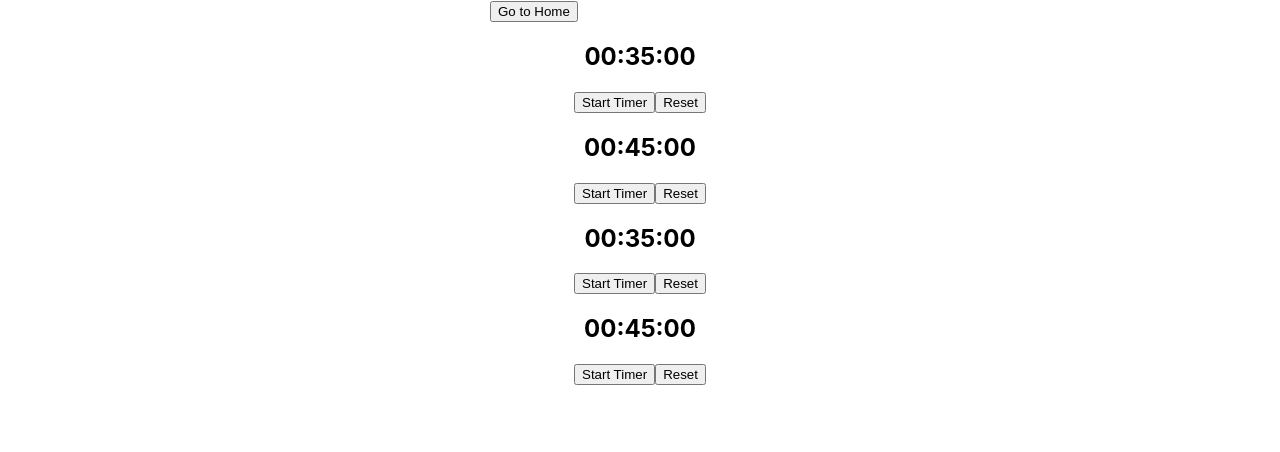
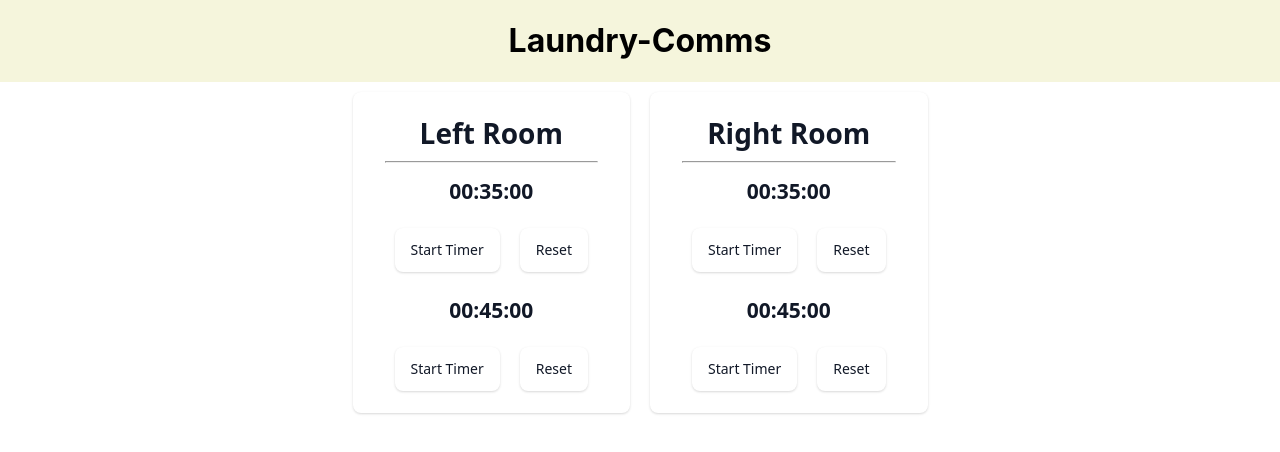
Before and after one commit to lukewangm/laundry-coms, a React (Create React App) app: page /Timers in a window 1280 px wide. Shown: the top 452 px of the page. Built offline with nearby package versions, Linux system fonts and the light colour scheme; no server answers.

Commit message:
css files

```diff
--- a/package.json
+++ b/package.json
@@ -3,6 +3,7 @@
   "version": "0.1.0",
   "private": true,
   "dependencies": {
+    "@getbrevo/brevo": "^2.0.0-beta.4",
     "@testing-library/jest-dom": "^5.17.0",
     "@testing-library/react": "^13.4.0",
     "@testing-library/user-event": "^13.5.0",
@@ -10,6 +11,8 @@
     "react-dom": "^18.2.0",
     "react-router-dom": "^6.22.1",
     "react-scripts": "5.0.1",
+    "sib-api-v3-sdk": "^8.5.0",
+    "uuid": "^9.0.1",
     "web-vitals": "^2.1.4"
   },
   "scripts": {
--- a/src/App.js
+++ b/src/App.js
@@ -7,7 +7,8 @@ import {useEffect} from "react";
 
 function App() {
     useEffect(() => {
-        const socket = new WebSocket('ws://34.226.198.62:3000');
+        const socket = new WebSocket('ws://localhost:3000');
+        // const socket = new WebSocket('ws://34.226.198.62:3000');
 
         socket.onopen = function (event) {
             socket.send(JSON.stringify({type: "requestTimer"}));
--- a/src/index.js
+++ b/src/index.js
@@ -4,6 +4,7 @@ import "./styles/index.css";
 import reportWebVitals from "./reportWebVitals";
 import { BrowserRouter as Router } from "react-router-dom";
 import App from "./App";
+import './styles/styles.css';
 
 const root = ReactDOM.createRoot(document.getElementById('root'));
 
--- a/src/pages/Home.jsx
+++ b/src/pages/Home.jsx
@@ -5,8 +5,8 @@ function Home() {
     const navigate = useNavigate();
     return (
         <div>
-            Home
-            <button onClick={() => navigate("/Messages")}>Go to Messages</button>
+            <h1>Home</h1>
+            {/* <button onClick={() => navigate("/Messages")}>Go to Messages</button> */}
             <button onClick={() => navigate("/Timers")}>Go to Timers</button>
         </div>
 
--- a/src/pages/Messages.jsx
+++ b/src/pages/Messages.jsx
@@ -26,7 +26,7 @@ function Messages() {
 
     return (
         <div className="chat-app">
-            Messages
+            <h1>Messages</h1>
             <button onClick={() => navigate("/")}>Go to Home</button>
             <div className="messages">
                 {messages.map((message, index) => (
@@ -41,6 +41,7 @@ function Messages() {
                 />
                 <button onClick={sendMessage}>Send</button>
             </div>
+
         </div>
     );
 }
--- a/src/pages/MyTimer.jsx
+++ b/src/pages/MyTimer.jsx
@@ -4,7 +4,9 @@ const MyTimer = ({timerID = 0, initialMinutes = 45}) => {
     const Ref = useRef(null);
     const [timer, setTimer] = useState(`00:${initialMinutes}:00`);
     const [isActive, setIsActive] = useState(false);
+    // const socket = new WebSocket('ws://localhost:3000');
     const socket = new WebSocket('ws://34.226.198.62:3000');
+
 
     const getTimeRemaining = (endtime) => {
         const total = Date.parse(endtime) - new Date();
@@ -79,18 +81,6 @@ const MyTimer = ({timerID = 0, initialMinutes = 45}) => {
         }
     };
 
-    // socket.onopen = function() {
-    //     console.log('Connection established');
-
-    //     // Send a message to the server requesting the current timer information
-    //     const message = JSON.stringify({
-    //         type: 'request',
-    //         action: 'getTimerInfo'
-    //     });
-
-    //     socket.send(message);
-    // };
-
     socket.onmessage = function(event) {
         console.log('Message from server:', event.data);
         const message = JSON.parse(event.data);
@@ -109,7 +99,7 @@ const MyTimer = ({timerID = 0, initialMinutes = 45}) => {
     };
 
     return (
-        <div style={{ margin: "10px", textAlign: "center" }}>
+        <div type="timer">
             <h2>{timer}</h2>
             <button onClick={startButtonHandler}>Start Timer</button>
             <button onClick={onClickReset}>Reset</button>
@@ -118,18 +108,3 @@ const MyTimer = ({timerID = 0, initialMinutes = 45}) => {
 };
 
 export default MyTimer;
-
-    // // Event listener for receiving messages from the server
-    // socket.onmessage = function(event) {
-    //     console.log('Message from server:', event.data);
-    // };
-
-    // // Event listener for handling possible errors
-    // socket.onerror = function(error) {
-    //     console.error('WebSocket error:', error);
-    // };
-
-    // // Event listener for when the connection is closed
-    // socket.onclose = function(event) {
-    //     console.log('Connection is closed', event);
-    // };
--- a/src/pages/Timers.jsx
+++ b/src/pages/Timers.jsx
@@ -2,97 +2,32 @@ import React from 'react';
 import MyTimer from './MyTimer'; // Adjust the import path based on your file structure
 import {useNavigate} from "react-router-dom";
 
-const App = () => {
+const Timers = () => {
     const navigate = useNavigate();
-
+    // style={{margin: "auto", borderStyle: 'dashed', borderColor:'black'}}
     return (
-        <div style={{ width: "300px", margin: "auto" }}>
-            <button onClick={() => navigate("/")}>Go to Home</button>
         <div>
+            <div id= "row" style={{ backgroundColor: 'beige', margin: "auto"}} >
+                    <h1>Laundry-Comms</h1>
+                {/* <button onClick={() => navigate("/")}>Go to Home</button> */}
+            </div>
+            <div id = "row">
+                <div id = "timerCard">
+                    <h1>Left Room</h1>
+                    <hr></hr>
                     <MyTimer timerID = {0} initialMinutes={35} />
                     <MyTimer timerID = {1} initialMinutes={45} />
                 </div>
-            <div>
+                <div id = "timerCard">
+                    <h1>Right Room</h1>
+                    <hr></hr>
                     <MyTimer timerID = {2} initialMinutes={35} />
                     <MyTimer timerID = {3} initialMinutes={45} />
                 </div>
             </div>
+
+        </div>
     );
 };
 
-export default App;
-
-
-
-
-
-// import React from "react";
-// import {useNavigate} from "react-router-dom";
-// import '../styles/styles.css';
-// // https://www.geeksforgeeks.org/how-to-create-a-countdown-timer-using-reactjs/
-//
-// var countdowns = {}; // Object to store countdown intervals for each timer
-//
-// function startTimer(duration, timerId) {
-//     var time = duration * 60; // Convert minutes to seconds
-//     if (countdowns[timerId]) clearInterval(countdowns[timerId]); // Clear existing countdown for this timer
-//
-//     countdowns[timerId] = setInterval(function() {
-//         time--;
-//         var hours = Math.floor(time / 3600);
-//         var minutes = Math.floor((time % 3600) / 60);
-//         var seconds = time % 60;
-//
-//         hours = hours < 10 ? '0' + hours : hours; // If the hours is not 2 digits, add a '0'
-//         minutes = minutes < 10 ? '0' + minutes : minutes;
-//         seconds = seconds < 10 ? '0' + seconds : seconds;
-//
-//         document.getElementById('timer' + timerId).innerText = hours + ':' + minutes + ':' + seconds;
-//
-//         if (time <= 0) clearInterval(countdowns[timerId]);
-//     }, 1000);
-// }
-//
-// function resetTimer(timerId, initialTime) {
-//     if (countdowns[timerId]) clearInterval(countdowns[timerId]);
-//     // document.getElementById('timer' + timerId).innerText = initialTime;
-// }
-//
-// function Timers() {
-//     const navigate = useNavigate();
-//     return (
-//         <div>
-//             <h1>Laundry Timer</h1>
-//             <h2>Left Room</h2>
-//             <div class="row">
-//                 <div class="col">
-//                     <h2>{timer}</h2>
-//                     <div id="timer1" class="timer">00:00:00</div>
-//                     <button onClick={startTimer(35, '1')}>Start Washer Timer</button>
-//                     <button onClick={resetTimer('1','00:35:00')}>Reset Timer</button>
-//                 </div>
-//                 <div class="col">
-//                     <div id="timer2" class="timer">00:00:00</div>
-//                     <button onClick={startTimer(35, '2')}>Start Dryer Timer</button>
-//                     <button onClick={resetTimer('2', '00:35:00')}>Reset Timer</button>
-//                 </div>
-//             </div>
-//
-//             <h2>Right Room</h2>
-//     <div class="row">
-//         <div class="col">
-//             <div id="timer3" class="timer">00:00:00</div>
-//             <button onclick="startTimer(35, '3')">Start Washer Timer</button>
-//             <button onclick="resetTimer('3', '00:35:00')">Reset Timer</button>
-//         </div>
-//         <div class="col">
-//             <div id="timer4" class="timer">00:00:00</div>
-//             <button onclick="startTimer(45, '4')">Start Dryer Timer</button>
-//             <button onclick="resetTimer('4', '00:45:00')">Reset Timer</button>
-//         </div>
-//     </div>
-//         </div>
-//     )
-// }
-//
-// export default Timers;
+export default Timers;
--- a/src/styles/styles.css
+++ b/src/styles/styles.css
@@ -2,16 +2,94 @@ body {
     justify-content: center;
     text-align: center;
 }
-.row {
+#row {
     display: flex;
+    flex-direction: row; /* Default layout */
     justify-content: center;
     margin: 0 20px;
+    /* border-style: solid;
+    border-color: blue; */
+    flex-wrap: wrap; /* Enable wrapping of items */
 }
-.col {
+
+#col {
+    display: inline-block;
     margin: 0 30px;
+    flex: 1 1 50%; /* Adjust so each takes up half the container width */
 }
+
+/* Media query for small screens */
+@media (max-width: 600px) {
+    #row {
+        flex-direction: column; /* Change to column layout for small screens */
+    }
+
+    #col {
+        /* Adjust to ensure two rows or specific styling for small screens */
+        margin: 10px 0; /* Example adjustment for smaller screens */
+    }
+}
+
 .timer {
-    border: 2px solid #000;
+    /* border: 2px solid #000; */
     padding: 5px;
     margin: 10px 0;
 }
+
+#timerCard {
+    background-color: #FFFFFF;
+    border: 0;
+    border-radius: .5rem;
+    box-sizing: border-box;
+    color: #111827;
+    font-family: "Inter var",ui-sans-serif,system-ui,-apple-system,system-ui,"Segoe UI",Roboto,"Helvetica Neue",Arial,"Noto Sans",sans-serif,"Apple Color Emoji","Segoe UI Emoji","Segoe UI Symbol","Noto Color Emoji";
+    font-size: .875rem;
+    font-weight: 500;
+    line-height: 1.25rem;
+    padding: .75rem 2rem;
+    text-align: center;
+    text-decoration: none #D1D5DB solid;
+    text-decoration-thickness: auto;
+    box-shadow: 0 1px 3px 0 rgba(0, 0, 0, 0.1), 0 1px 2px 0 rgba(0, 0, 0, 0.06);
+    cursor: pointer;
+    user-select: none;
+    -webkit-user-select: none;
+    touch-action: manipulation;
+    margin: 10px 10px;
+}
+
+/* CSS */
+button{
+  background-color: #FFFFFF;
+  border: 0;
+  border-radius: .5rem;
+  box-sizing: border-box;
+  color: #111827;
+  font-family: "Inter var",ui-sans-serif,system-ui,-apple-system,system-ui,"Segoe UI",Roboto,"Helvetica Neue",Arial,"Noto Sans",sans-serif,"Apple Color Emoji","Segoe UI Emoji","Segoe UI Symbol","Noto Color Emoji";
+  font-size: .875rem;
+  font-weight: 500;
+  line-height: 1.25rem;
+  padding: .75rem 1rem;
+  text-align: center;
+  text-decoration: none #D1D5DB solid;
+  text-decoration-thickness: auto;
+  box-shadow: 0 1px 3px 0 rgba(0, 0, 0, 0.1), 0 1px 2px 0 rgba(0, 0, 0, 0.06);
+  cursor: pointer;
+  user-select: none;
+  -webkit-user-select: none;
+  touch-action: manipulation;
+  margin: 10px 10px;
+}
+
+button:hover {
+  background-color: rgb(249,250,251);
+}
+
+button:focus {
+  outline: 2px solid transparent;
+  outline-offset: 2px;
+}
+
+button:focus-visible {
+  box-shadow: none;
+}
```
Also changed, not shown: src/server.js (+80 -3 lines), src/email.js (added), 17 other files (tests, documents, lock files or other folders). Lines whose indentation alone changed are shown as unchanged.
